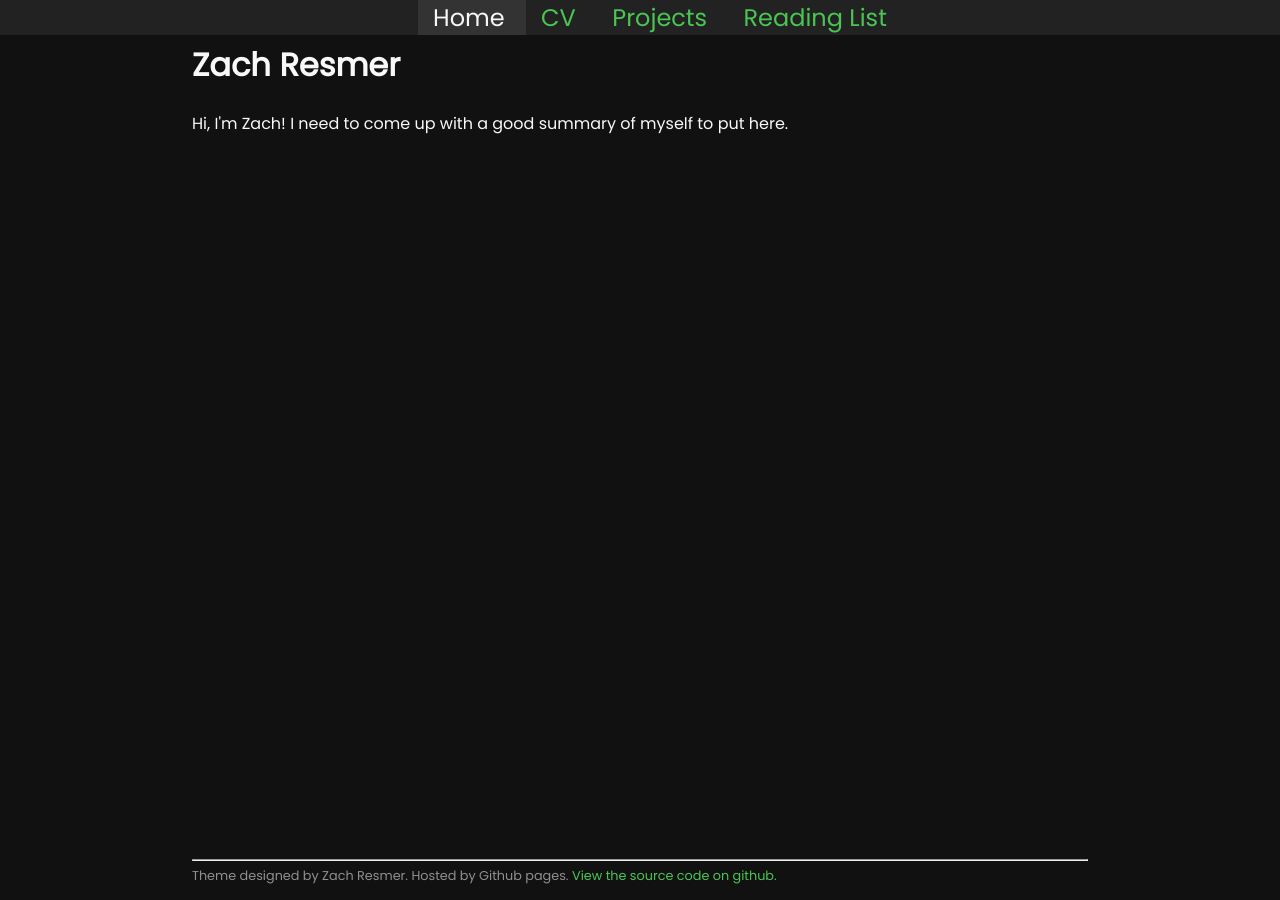
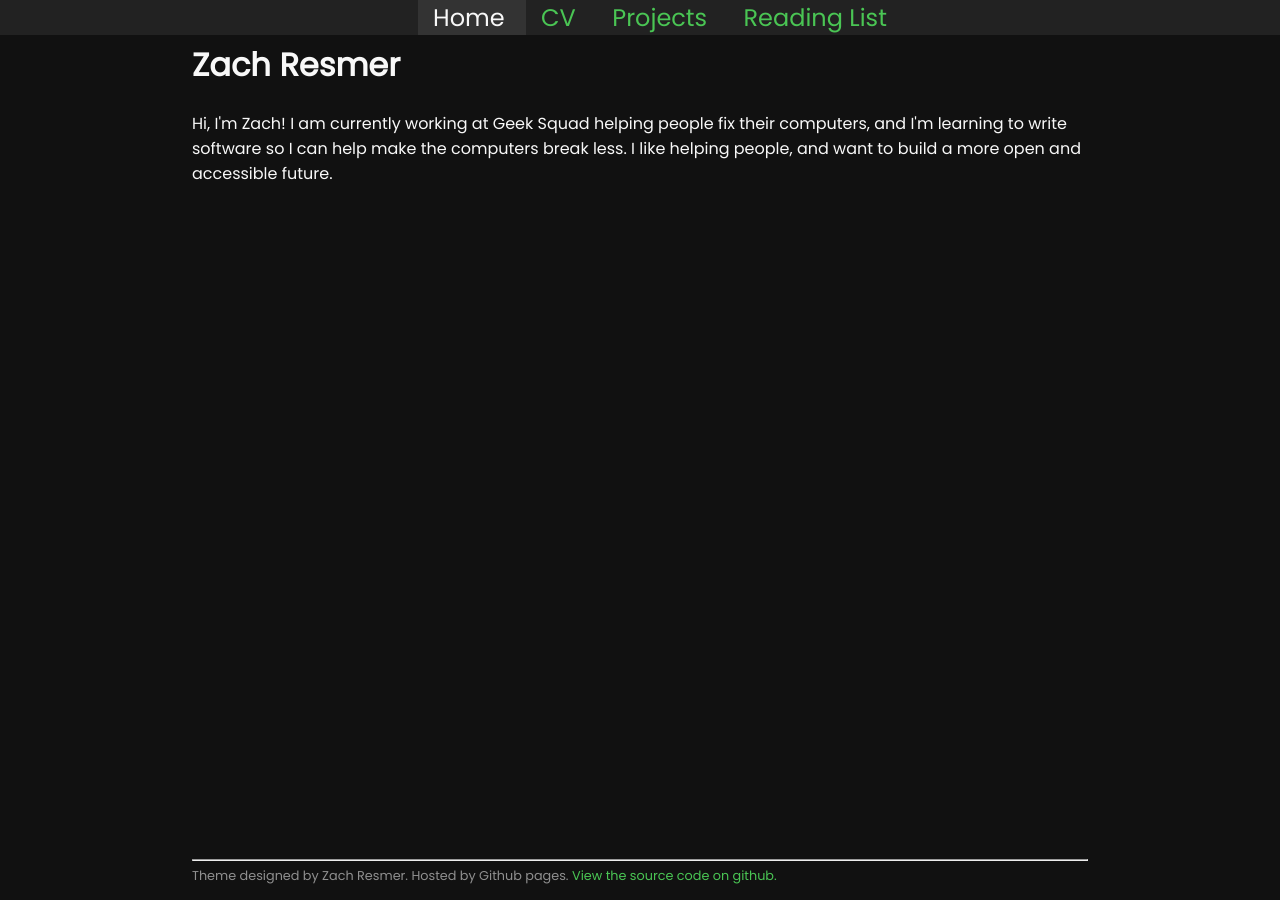
Before and after one commit to zacharesmer/zacharesmer.github.io, a Jekyll site: the page built from index.html, in a window 1280 px wide. Built offline with Jekyll 4.4.1, drawn with Linux system fonts in a browser that asks for light colours.

Commit message:
update home page

```diff
--- a/_layouts/home.html
+++ b/_layouts/home.html
@@ -1,8 +1,7 @@
 ---
 layout: default
 ---
-
-
-<h1 class="title"> {{ page.title }} </h1>
-
+<h1>{{ page.title }}</h1>
+<div id="home-content">
 {{content}}
+</div>
--- a/index.html
+++ b/index.html
@@ -1,6 +1,5 @@
 ---
-layout: default
-title: zacharesmer.com
+layout: home
+title: Zach Resmer
 ---
-<h1>Zach Resmer</h1>
-<p>Hi, I'm Zach! I need to come up with a good summary of myself to put here.</p>
+<p>Hi, I'm Zach! I am currently working at Geek Squad helping people fix their computers, and I'm learning to write software so I can help make the computers break less. I like helping people, and want to build a more open and accessible future.</p>
```
